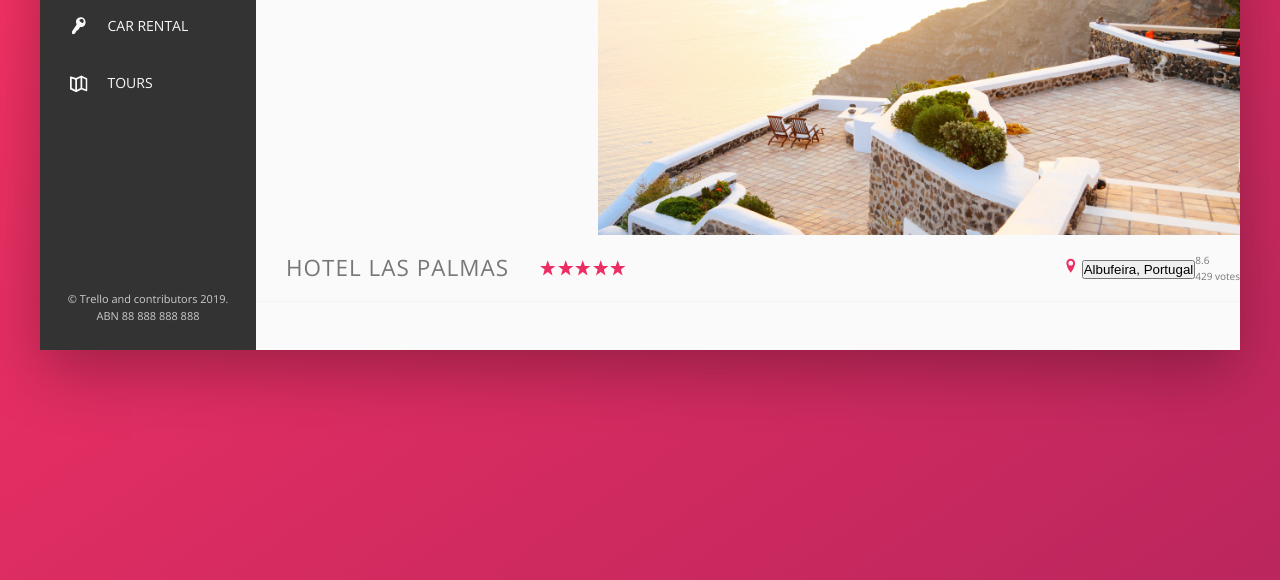
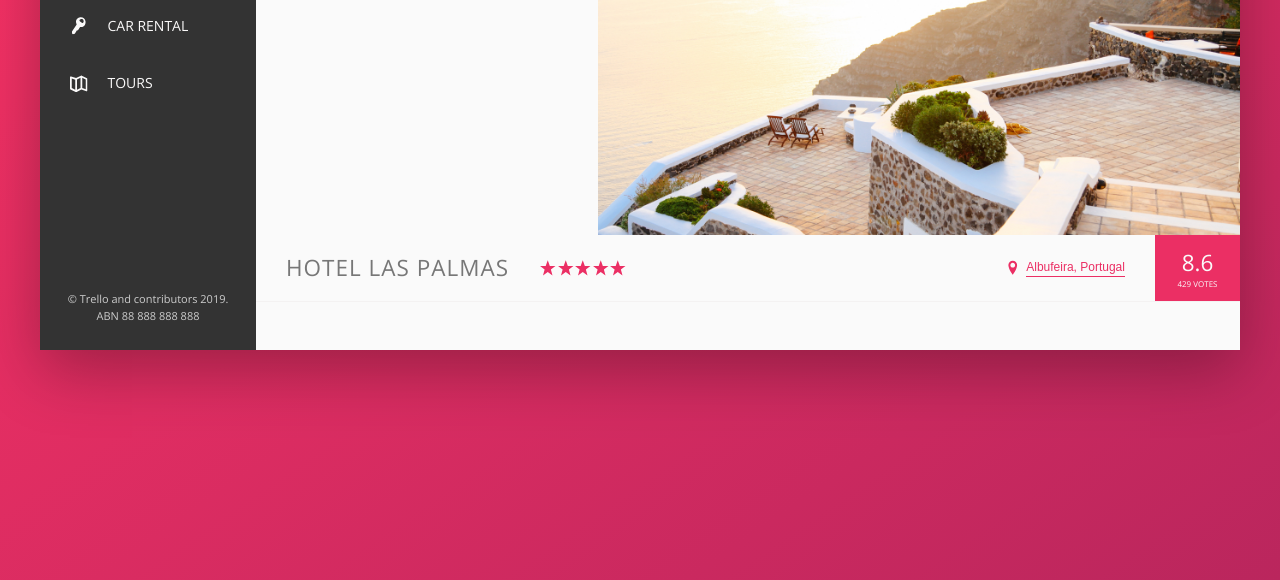
Before and after one commit to barrosdaniel/AcademicProjects-14Trello, a website: page index.html in a window 1280 px wide. Shown: the part 300-880 px from the top of the page. Drawn offline with nearby package versions, Linux system fonts and the light colour scheme.

Commit message:
feature: Add Overview section right column styling

```diff
--- a/sass/components/_components.scss
+++ b/sass/components/_components.scss
@@ -236,15 +236,71 @@
     fill: var(--color-primary);
   }
 
-  &__location {}
+  &__location {
+    font-size: 1.2rem;
+    display: flex;
+  }
 
-  &__rating {}
+  &__icon-location {
+    margin-right: .5rem;
+  }
 
-  &__rating-average {}
+  &__rating {
+    background-color: var(--color-primary);
+    color: var(--color-white);
+    margin-left: 3rem;
+    align-self: stretch;
+    padding: 0 2.25rem;
+    display: flex;
+    flex-direction: column;
+    justify-content: center;
+    align-items: center;
+  }
 
-  &__rating-count {}
+  &__rating-average {
+    font-size: 2.25rem;
+    font-weight: 300;
+    margin-bottom: -3px;
+  }
+
+  &__rating-count {
+    font-size: 0.8rem;
+    text-transform: uppercase;
+  }
 }
 
 ////////////////////////////////////
 // Inline Button
-.btn-inline {}
+.btn-inline {
+  border: none;
+  color: var(--color-primary);
+  font-size: inherit;
+  border-bottom: 1px solid currentColor;
+  padding-bottom: 0.2rem;
+  background-color: transparent;
+  cursor: pointer;
+  transition: .2s;
+
+  &:hover {
+    color: var(--color-gray-dark-1);
+  }
+
+  &:focus {
+    outline: none;
+    animation: pulsate 1s infinite;
+  }
+}
+
+@keyframes pulsate {
+  0% {
+    transform: scale(1);
+    box-shadow: none;
+  }
+
+  50% {
+    transform: scale(1.05);
+    box-shadow: 0 1rem 4rem rgba(0, 0, 0, .25);
+  }
+
+  100% {}
+}
```
Also changed, not shown: css/style.css.
